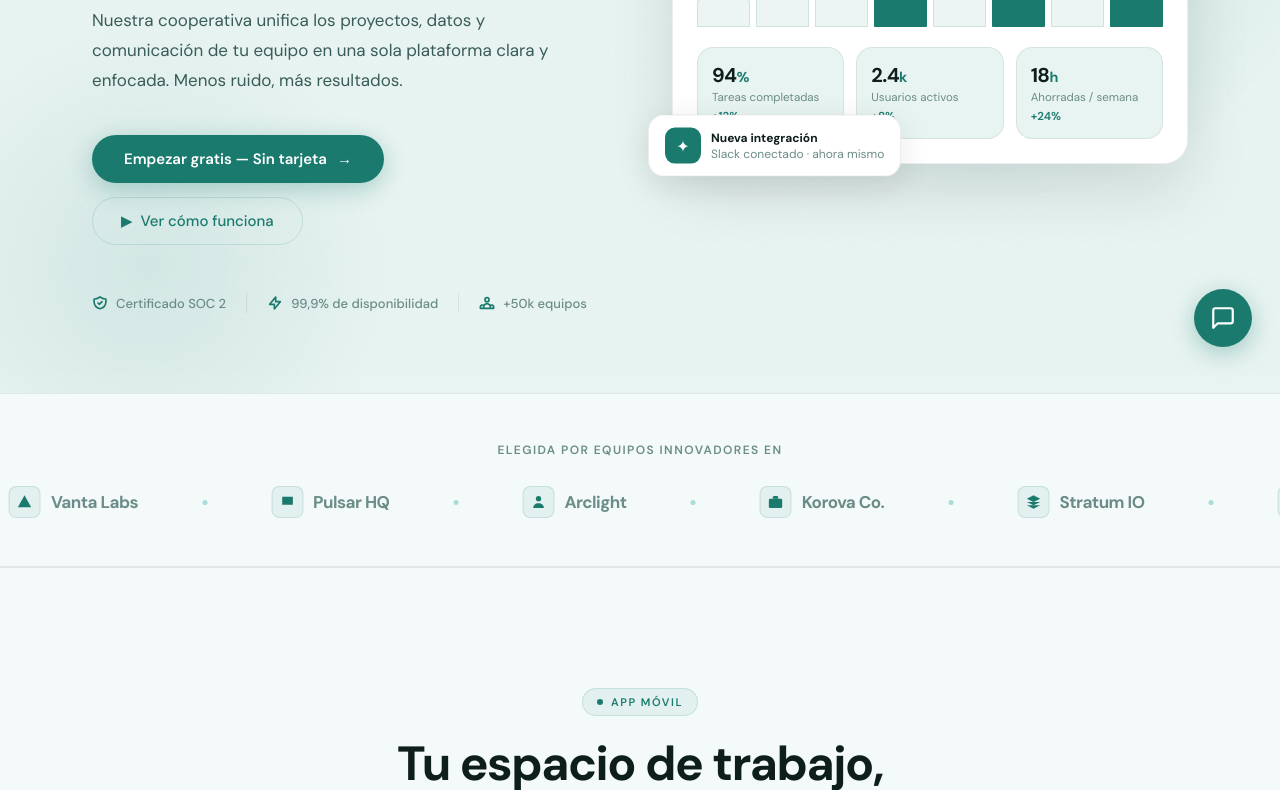
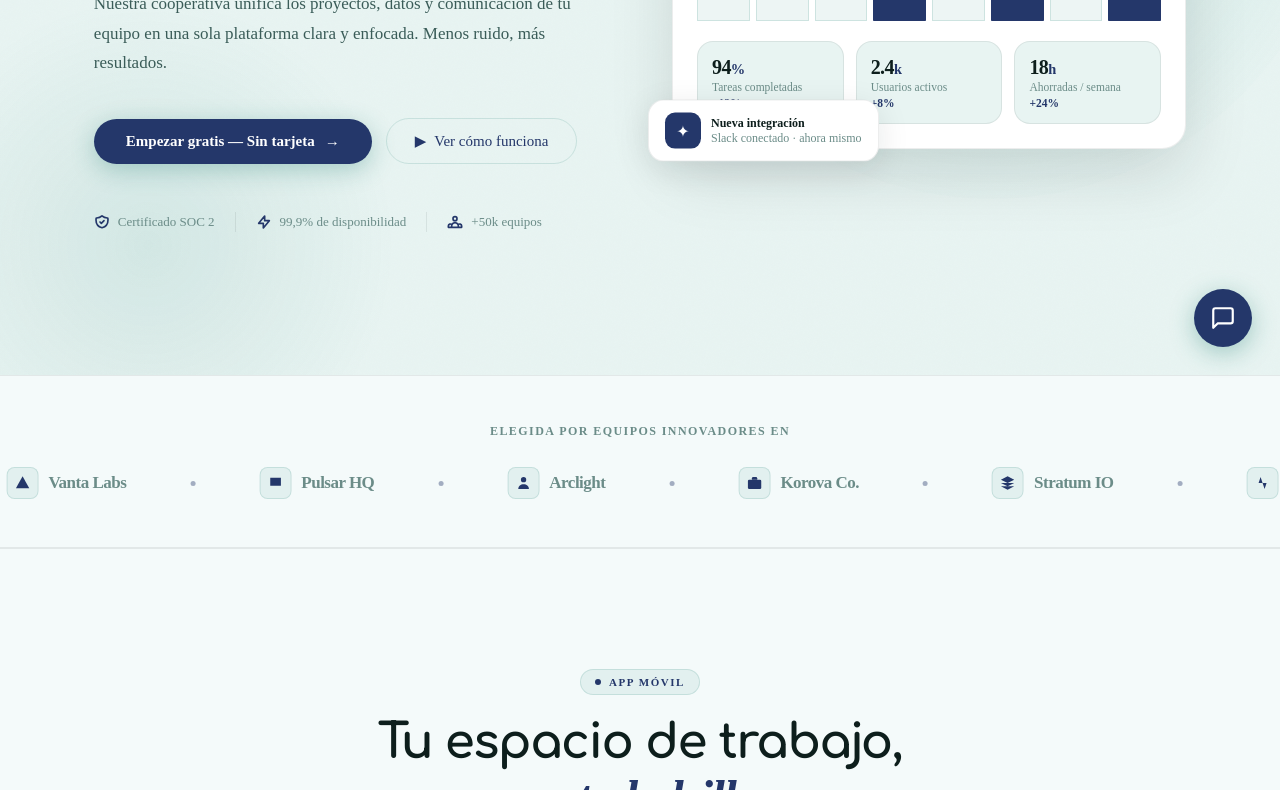
Before and after one commit to tecnicoop/frontend-tecnicoop, a plain HTML site: page web/index.html in a window 1280 px wide. Shown: the part 425-1215 px from the top of the page. Drawn offline with nearby package versions, Linux system fonts and the light colour scheme; a web font is replaced by a local one.

Commit message:
updates 25/06/26

```diff
--- a/web/index.html
+++ b/web/index.html
@@ -4,11 +4,14 @@
   <meta charset="UTF-8" />
   <meta name="viewport" content="width=device-width, initial-scale=1.0" />
   <title>Index</title>
-  <link rel="preconnect" href="https://fonts.googleapis.com" />
-  <link rel="preconnect" href="https://fonts.gstatic.com" crossorigin />
-  <link href="https://fonts.googleapis.com/css2?family=DM+Sans:ital,opsz,wght@0,9..40,300;0,9..40,400;0,9..40,500;0,9..40,600;0,9..40,700;1,9..40,300&family=Playfair+Display:ital,wght@0,700;1,600&display=swap" rel="stylesheet" />
+
   <link rel="stylesheet" href="templatemo-622-clearwave.css" />
   <link rel="stylesheet" href="chatbot-widget.css" />
+
+  <link rel="preconnect" href="https://fonts.googleapis.com">
+  <link rel="preconnect" href="https://fonts.gstatic.com" crossorigin>
+  <link href="https://fonts.googleapis.com/css2?family=Comfortaa:wght@300..700&family=Roboto+Mono:ital,wght@0,100..700;1,100..700&display=swap" rel="stylesheet">
+
 </head>
 <body>
 
@@ -26,7 +29,7 @@
   <!-- ── 1. NAV ── -->
   <nav class="nav" id="mainNav" role="navigation" aria-label="Navegación principal">
     <div class="nav-inner">
-      <a href="#" class="nav-logo">Tecnicoop</a>
+      <a href="#" class="nav-logo">InnovaTec</a>
       <ul class="nav-links" role="list">
         <li><a href="#screens">App</a></li>
         <li><a href="#features">Servicios</a></li>
@@ -36,7 +39,7 @@
       </ul>
       <div class="nav-cta">
         <a href="#" class="btn-ghost">Ingresar</a>
-        <a href="#" class="btn-primary">Comenzar gratis</a>
+        <!-- <a href="#" class="btn-primary">Comenzar gratis</a> -->
       </div>
       <button class="nav-hamburger" id="hamburger" aria-label="Abrir menú" aria-expanded="false">
         <span></span><span></span><span></span>
--- a/web/templatemo-622-clearwave.css
+++ b/web/templatemo-622-clearwave.css
@@ -10,9 +10,9 @@ Free for personal and commercial use
       --bg-alt:       #DFF0EE;
       --surface:      #F4FAFA;
       --surface-2:    #FFFFFF;
-      --accent:       #1A7A6E;
-      --accent-mid:   #2A9D8F;
-      --accent-light: #5BBFB5;
+      --accent:       #24376a;
+      --accent-mid:   #3a4b79;
+      --accent-light: #505f88;
       --accent-ghost: rgba(26,122,110,0.08);
       --accent-border:rgba(26,122,110,0.15);
       --text-1:       #0D1E1C;
@@ -26,18 +26,20 @@ Free for personal and commercial use
       --silk-dur:     0.8s;
       --radius:       16px;
       --radius-lg:    24px;
+
+      --title-formatter: 'Roboto+Mono'
     }
 
     /* ── RESET ── */
     *, *::before, *::after { box-sizing: border-box; margin: 0; padding: 0; }
     html { scroll-behavior: smooth; font-size: 16px; scroll-padding-top: 80px; }
     body {
-      font-family: 'DM Sans', sans-serif;
       background: var(--bg);
       color: var(--text-1);
       overflow-x: hidden;
       -webkit-font-smoothing: antialiased;
     }
+
     a { text-decoration: none; color: inherit; }
     ul { list-style: none; }
     img { display: block; max-width: 100%; }
@@ -71,7 +73,7 @@ Free for personal and commercial use
       background: var(--accent); border-radius: 50%;
     }
     .section-title {
-      font-family: 'DM Sans', sans-serif;
+      font-family: 'Comfortaa', sans-serif;
       font-size: clamp(2rem, 4vw, 3rem);
       font-weight: 700; letter-spacing: -0.03em;
       line-height: 1.15; color: var(--text-1);
@@ -439,7 +441,7 @@ Free for personal and commercial use
     .feature-row.reverse { direction: rtl; }
     .feature-row.reverse > * { direction: ltr; }
 
-    .feature-content {}
+    /*.feature-content {} */
     .feature-number {
       font-size: 0.75rem; font-weight: 700; letter-spacing: 0.14em;
       text-transform: uppercase; color: var(--accent-light);
@@ -619,8 +621,13 @@ Free for personal and commercial use
     .phone-card[data-pos="hidden-right"] { z-index: 4; }
 
     /* Reflection floor line */
-      position: absolute; bottom: 60px; left: 0; right: 0;
-      height: 1px; background: linear-gradient(90deg, transparent, var(--border), transparent);
+    .position {
+      position: absolute;
+      bottom: 60px;
+      left: 0;
+      right: 0;
+      height: 1px;
+      background: linear-gradient(90deg, transparent, var(--border), transparent);
     }
 
     /* Controls */
```
